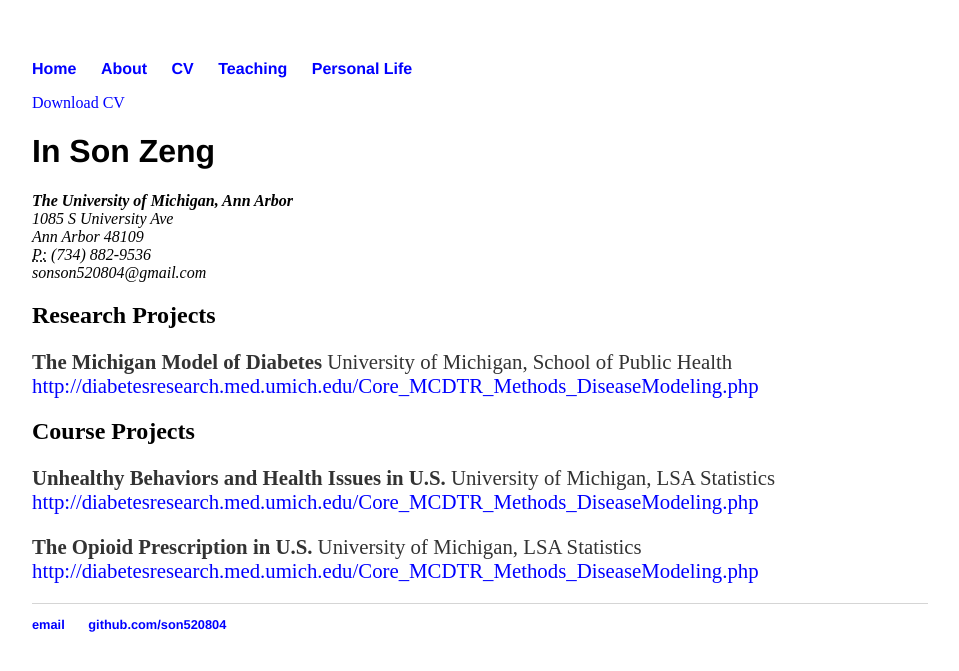
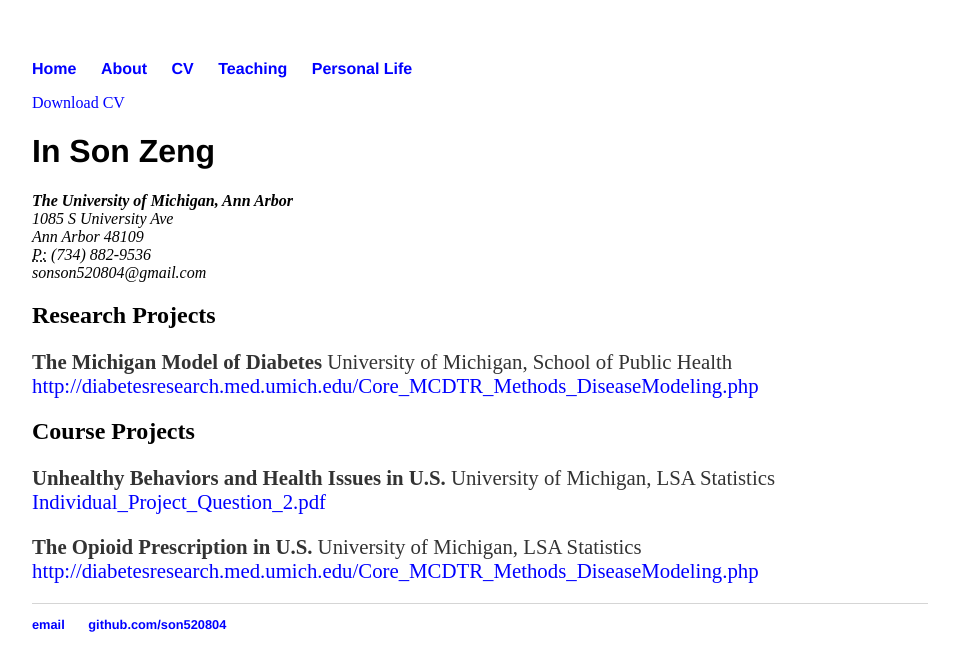
Before and after one commit to son520804/son520804.github.io, a Jekyll site: the page built from cv/index.html, in a window 1280 px wide. Shown: the top 671 px of the page, without its empty margins (160-1119 px from the left). Built offline with Jekyll 4.4.1, drawn with Linux system fonts in a browser that asks for light colours.

Commit message:
Update index.html

```diff
--- a/cv/index.html
+++ b/cv/index.html
@@ -19,7 +19,7 @@
 					<p><strong>The Michigan Model of Diabetes</strong> University of Michigan, School of Public Health <a href="#">http://diabetesresearch.med.umich.edu/Core_MCDTR_Methods_DiseaseModeling.php</a></p>
 					<h2>Course Projects</h2>
 
-					<p><strong>Unhealthy Behaviors and Health Issues in U.S.</strong> University of Michigan, LSA Statistics <a href="#">http://diabetesresearch.med.umich.edu/Core_MCDTR_Methods_DiseaseModeling.php</a></p>
+					<p><strong>Unhealthy Behaviors and Health Issues in U.S.</strong> University of Michigan, LSA Statistics <a href="#">Individual_Project_Question_2.pdf</a></p>
 					<p><strong>The Opioid Prescription in U.S.</strong> University of Michigan, LSA Statistics  <a href="#">http://diabetesresearch.med.umich.edu/Core_MCDTR_Methods_DiseaseModeling.php</a></p>
 
 
```
